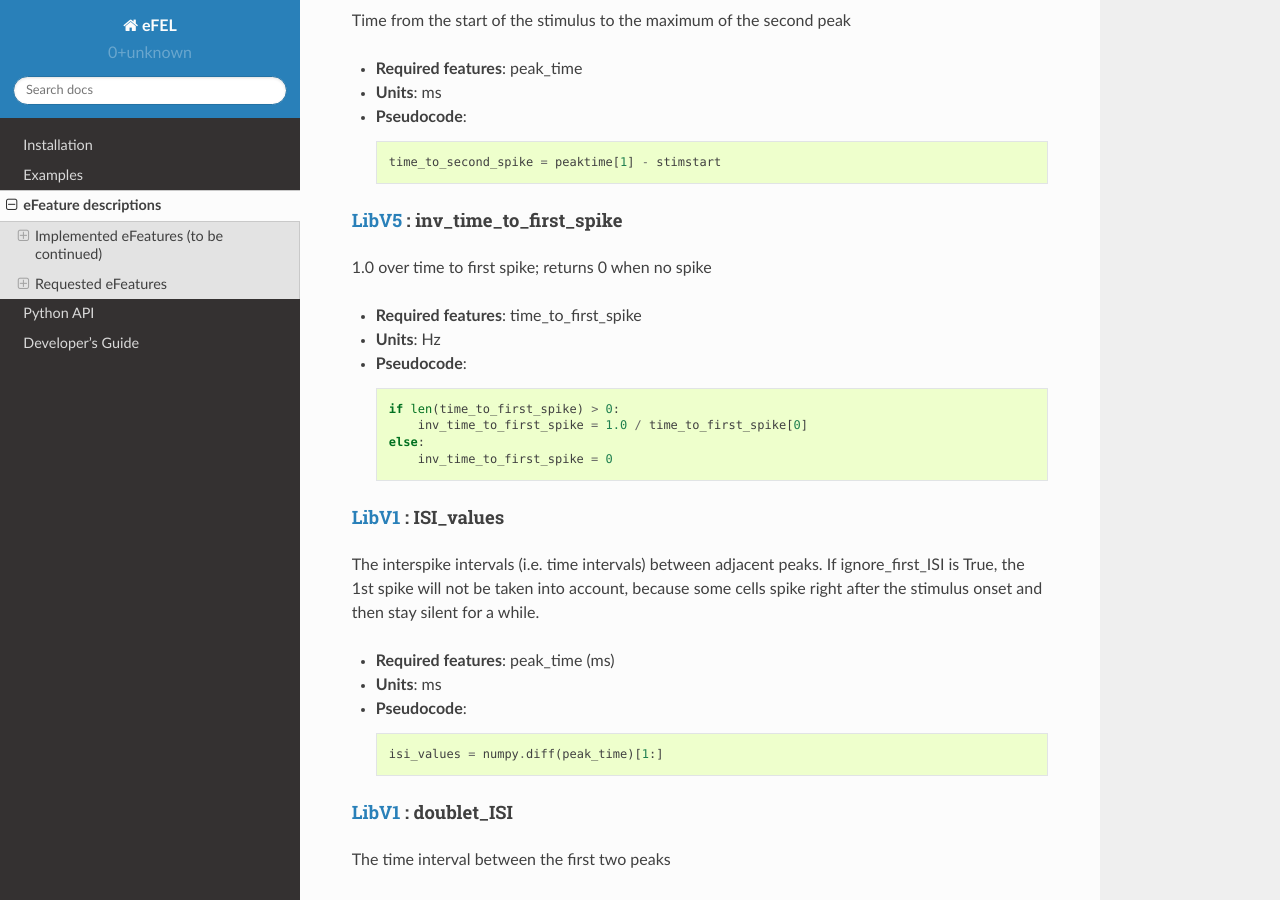
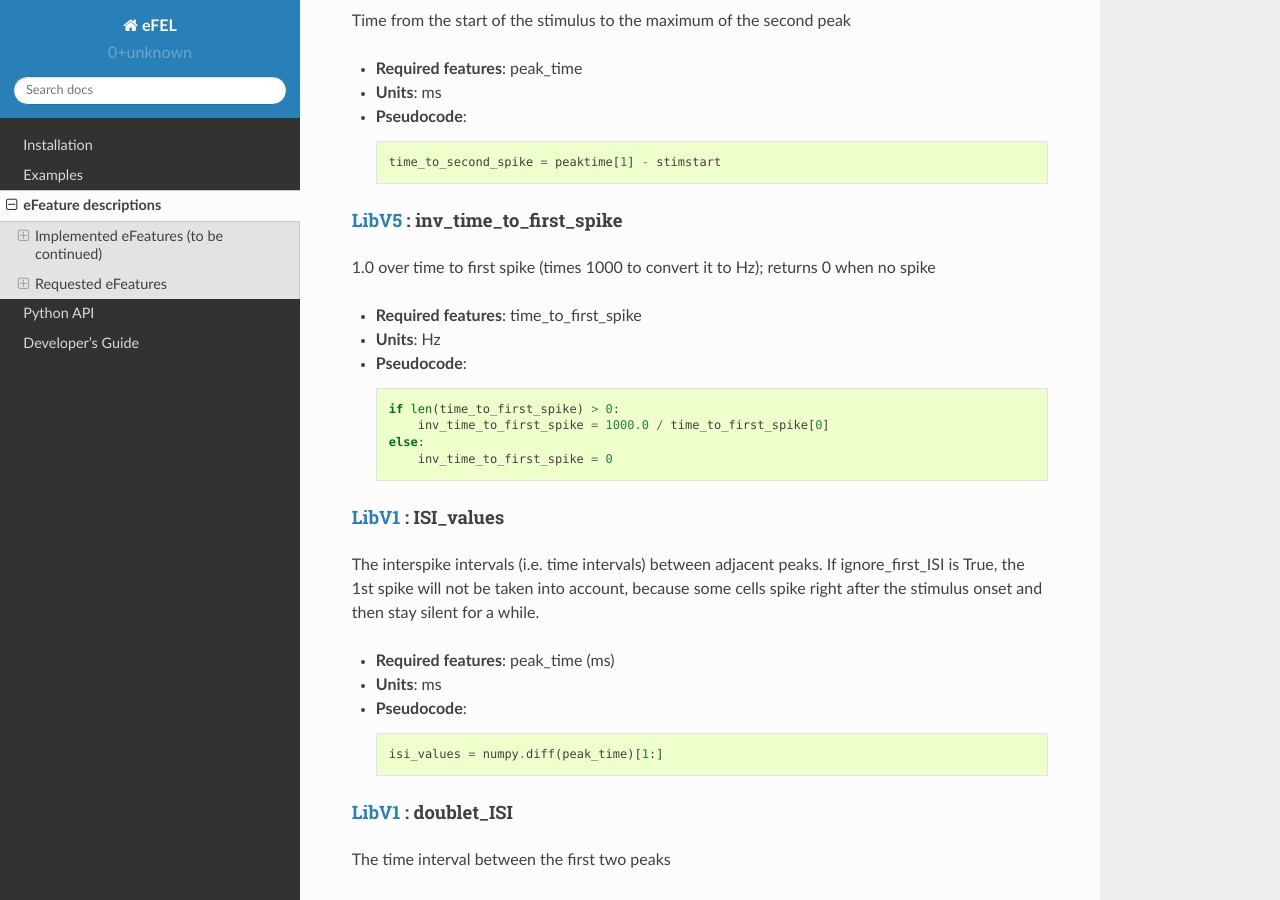
Before and after one commit to BlueBrain/eFEL, a Sphinx documentation site: the page built from docs/source/eFeatures.rst, in a window 1280 px wide and 900 px high, scrolled down 969 px. Built offline with Sphinx 7.4.7 and the Read the Docs theme 2.0.0, drawn with Linux system fonts in a browser that asks for light colours.

Commit message:
small fix in the docs

```diff
--- a/docs/source/eFeatures.rst
+++ b/docs/source/eFeatures.rst
@@ -45,14 +45,14 @@ Time from the start of the stimulus to the maximum of the second peak
 `LibV5`_ : inv_time_to_first_spike
 ~~~~~~~~~~~~~~~~~~~~~~~~~~~~~~~~~~
 
-1.0 over time to first spike; returns 0 when no spike
+1.0 over time to first spike (times 1000 to convert it to Hz); returns 0 when no spike
 
 - **Required features**: time_to_first_spike
 - **Units**: Hz
 - **Pseudocode**: ::
 
     if len(time_to_first_spike) > 0:
-        inv_time_to_first_spike = 1.0 / time_to_first_spike[0]
+        inv_time_to_first_spike = 1000.0 / time_to_first_spike[0]
     else:
         inv_time_to_first_spike = 0
 
```
